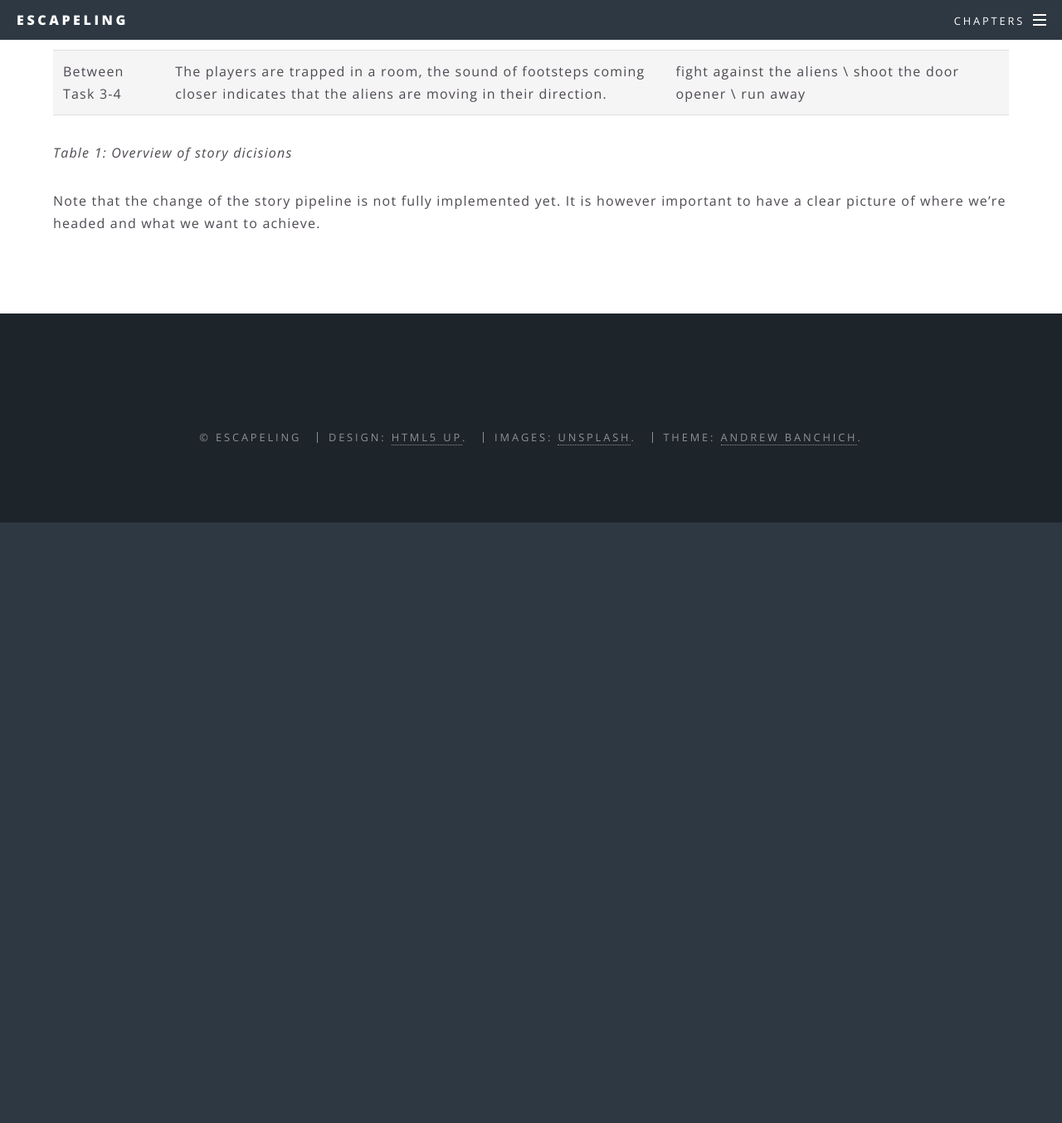
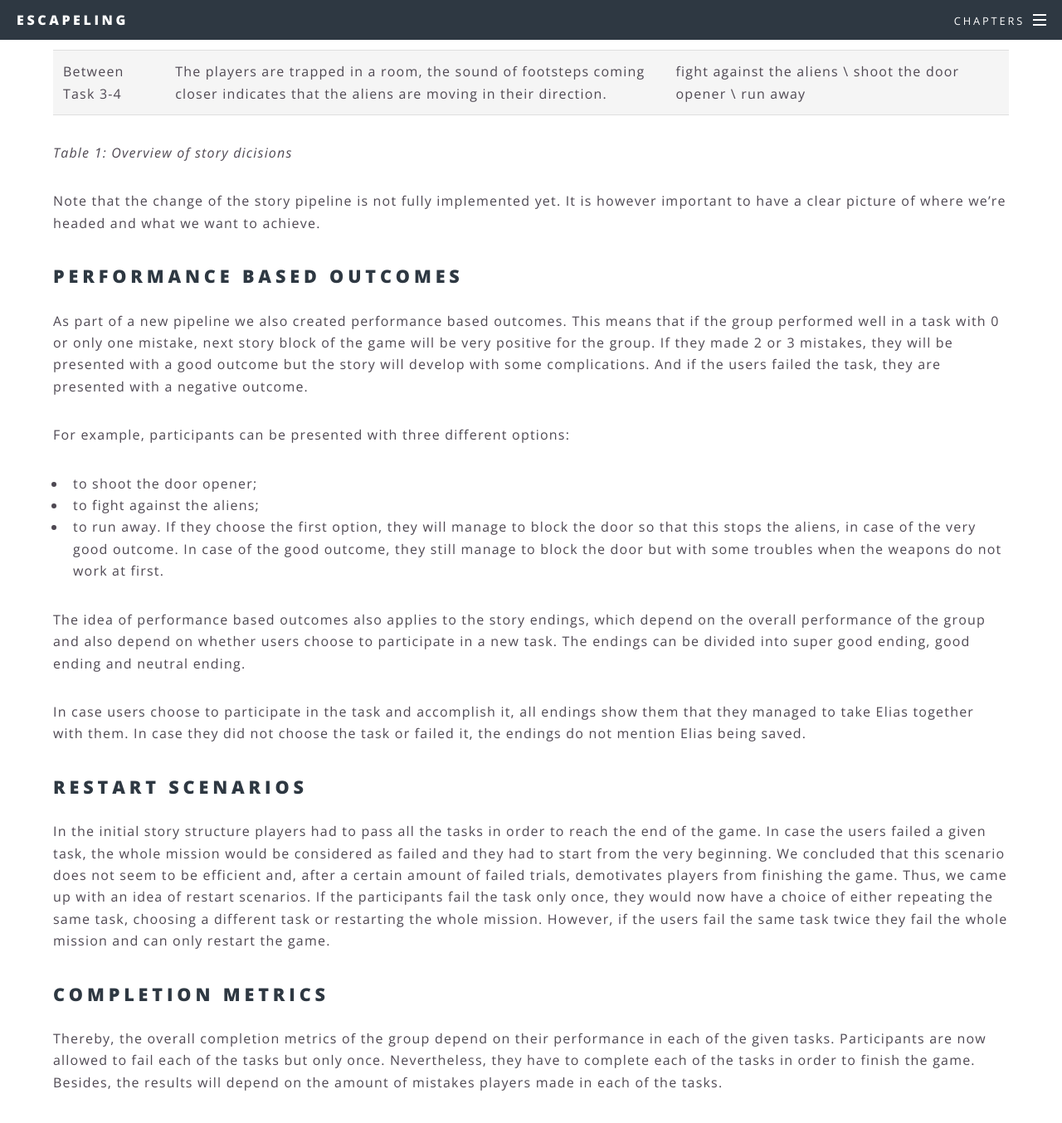
Before and after one commit to ALLUOS/ALLUOS.github.io, a Jekyll site: the page built from _posts/2021-01-03-storytelling.md, in a window 1280 px wide and 1400 px high, scrolled down 9239 px. Shown: the top 1354 px of the window at 83% size. Built offline with Jekyll 4.4.1, drawn with Linux system fonts in a browser that asks for light colours; before the commit the page ends 9869 px from its top, so only the background shows below that.

Commit message:
Update 2021-01-03-storytelling.md

```diff
--- a/_posts/2021-01-03-storytelling.md
+++ b/_posts/2021-01-03-storytelling.md
@@ -187,3 +187,26 @@ Overall, there are three plots where the users are encouraged to choose between
 *Table 1: Overview of story dicisions*
 
 Note that the change of the story pipeline is not fully implemented yet. It is however important to have a clear picture of where we're headed and what we want to achieve.
+
+## Performance based outcomes
+
+As part of a new pipeline we also created performance based outcomes. This means that if the group performed well in a task with 0 or only one mistake, next story block of the game will be very positive for the group. If they made 2 or 3 mistakes, they will be presented with a good outcome but the story will develop with some complications. And if the users failed the task, they are presented with a negative outcome.
+
+For example, participants can be presented with three different options:
+* to shoot the door opener;
+* to fight against the aliens;
+* to run away.
+If they choose the first option, they will manage to block the door so that this stops the aliens, in case of the very good outcome. In case of the good outcome, they still manage to block the door but with some troubles when the weapons do not work at first.
+
+The idea of performance based outcomes also applies to the story endings, which depend on the overall performance of the group and also depend on whether users choose to participate in a new task. The endings can be divided into super good ending, good ending and neutral ending.
+
+In case users choose to participate in the task and accomplish it, all endings show them that they managed to take Elias together with them. In case they did not choose the task or failed it, the endings do not mention Elias being saved.
+
+## Restart scenarios
+
+In the initial story structure players had to pass all the tasks in order to reach the end of the game. In case the users failed a given task, the whole mission would be considered as failed and they had to start from the very beginning. We concluded that this scenario does not seem to be efficient and, after a certain amount of failed trials, demotivates players from finishing the game. Thus, we came up with an idea of restart scenarios.
+If the participants fail the task only once, they would now have a choice of either repeating the same task, choosing a different task or restarting the whole mission. However, if the users fail the same task twice they fail the whole mission and can only restart the game.
+
+## Completion metrics
+
+Thereby, the overall completion metrics of the group depend on their performance in each of the given tasks. Participants are now allowed to  fail each of the tasks but only once. Nevertheless, they have to complete each of the tasks in order to finish the game. Besides, the results will depend on the amount of mistakes players made in each of the tasks.
```
